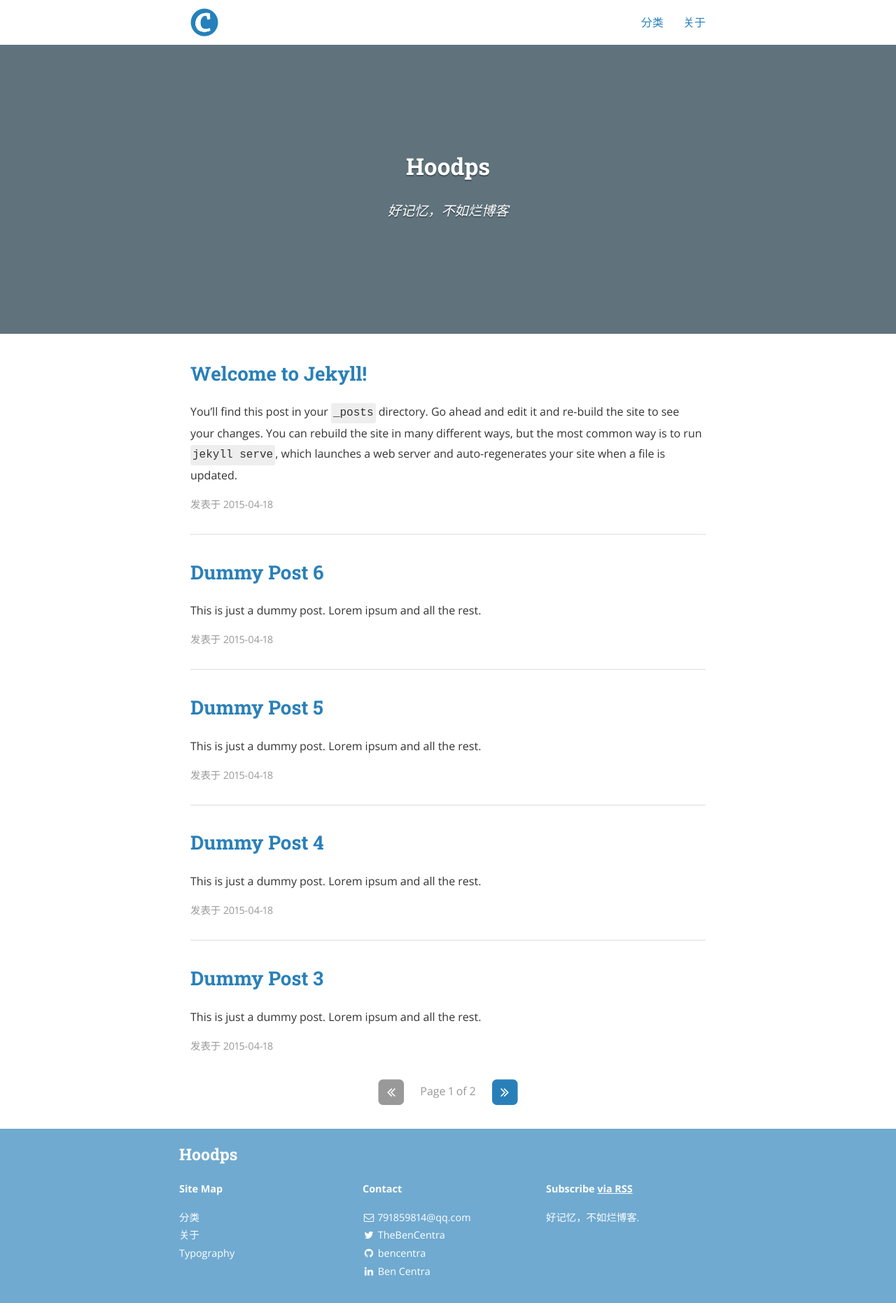
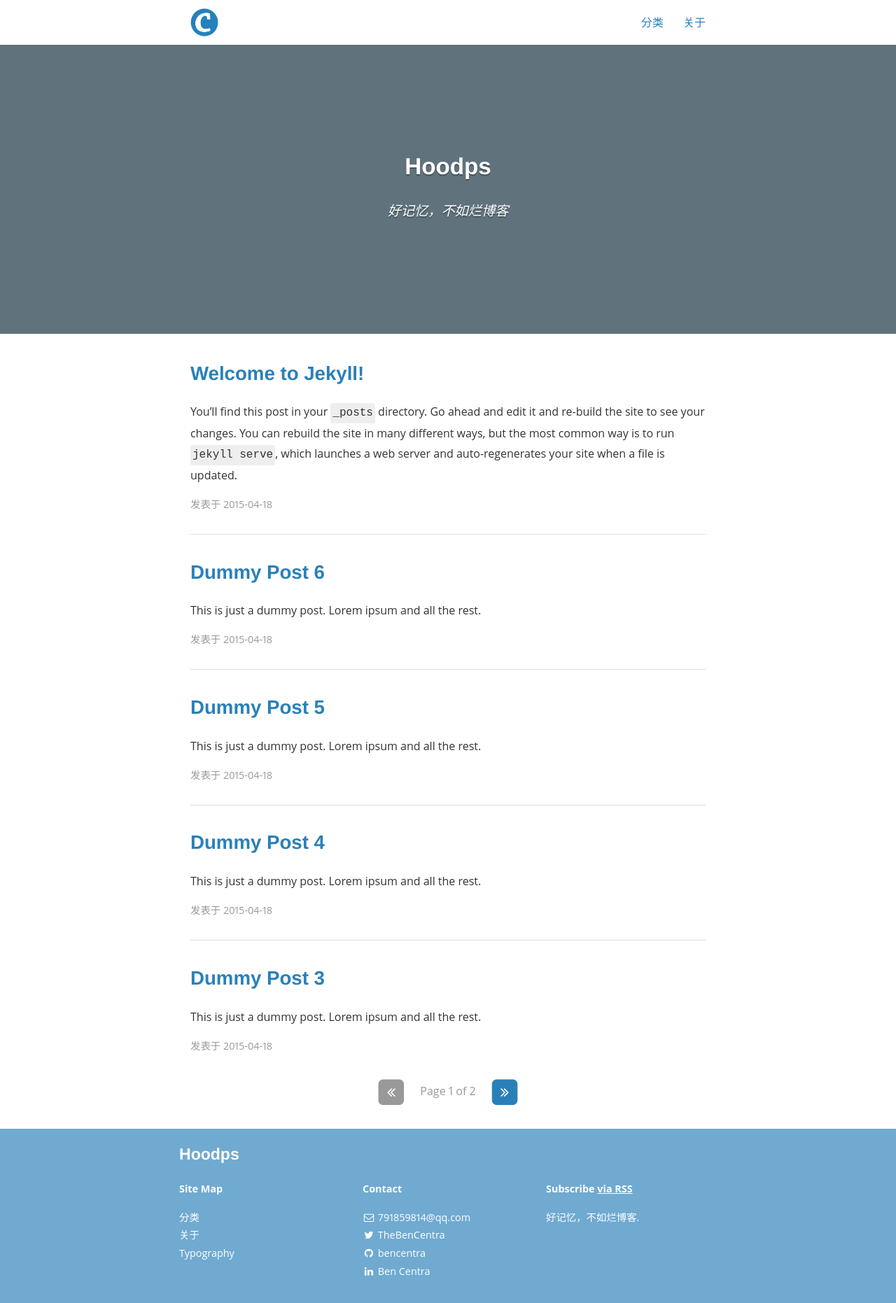
Before and after one commit to Hoodps/myblog, a Jekyll site: the page built from index.html, in a window 1280 px wide. Shown: the whole page at 70% size. Built offline with Jekyll 4.4.1, drawn with Linux system fonts in a browser that asks for light colours; the list of posts is cut into pages by our own code.

Commit message:
first post

```diff
--- a/_sass/base/_variables.scss
+++ b/_sass/base/_variables.scss
@@ -1,5 +1,5 @@
 // Google Fonts
-@import url(//fonts.googleapis.com/css?family=Roboto+Slab:400,700,300|Roboto:400,700,300|Open+Sans:300italic,400italic,600italic,700italic,800italic,400,800,700,600,300);
+//@import url(//fonts.googleapis.com/css?family=Roboto+Slab:400,700,300|Roboto:400,700,300|Open+Sans:300italic,400italic,600ital//ic,700italic,800italic,400,800,700,600,300);
 
 // Typography
 $base-font-family: "Open Sans", "Helvetica Neue", "Helvetica", "Roboto", "Arial", sans-serif; // $helvetica;
```
